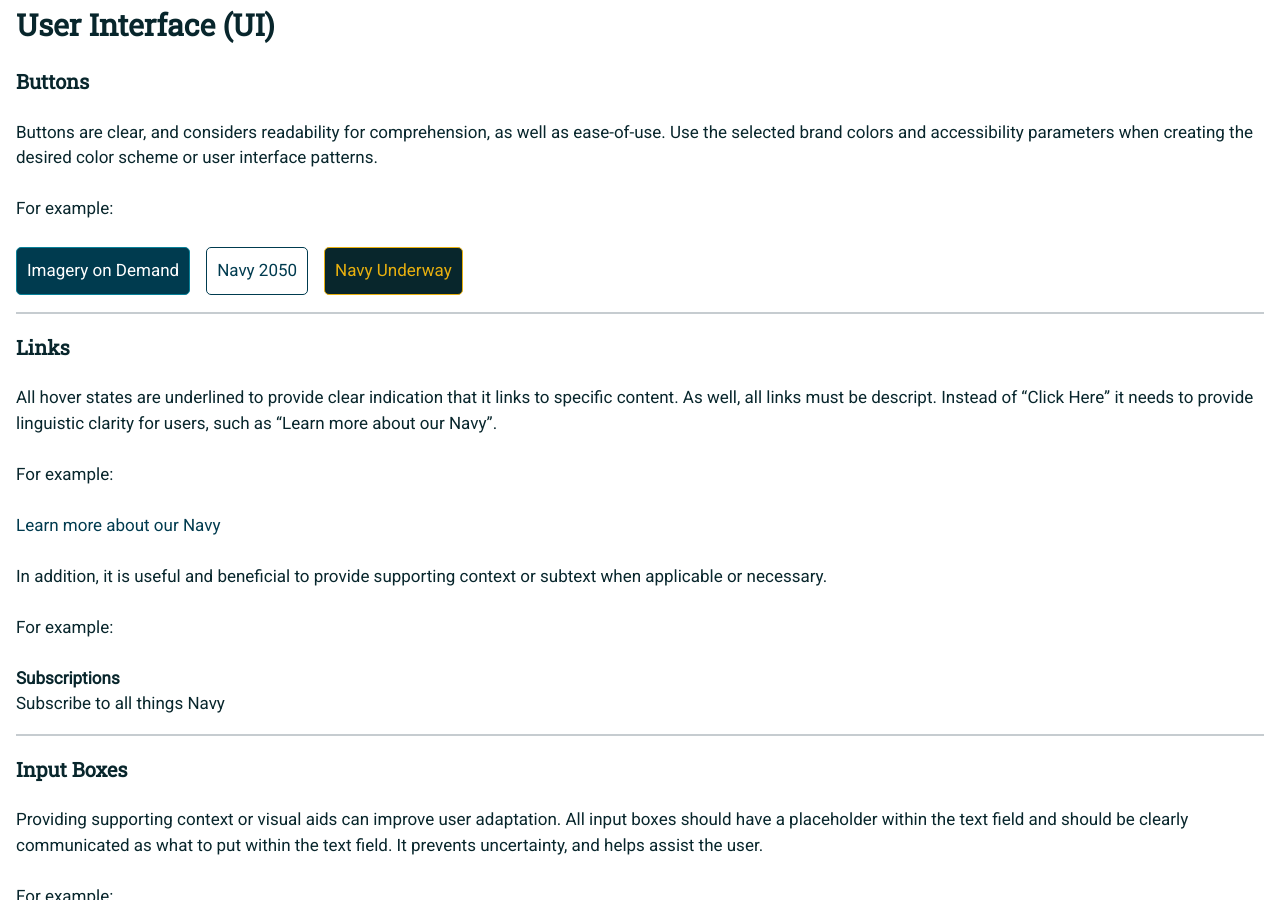
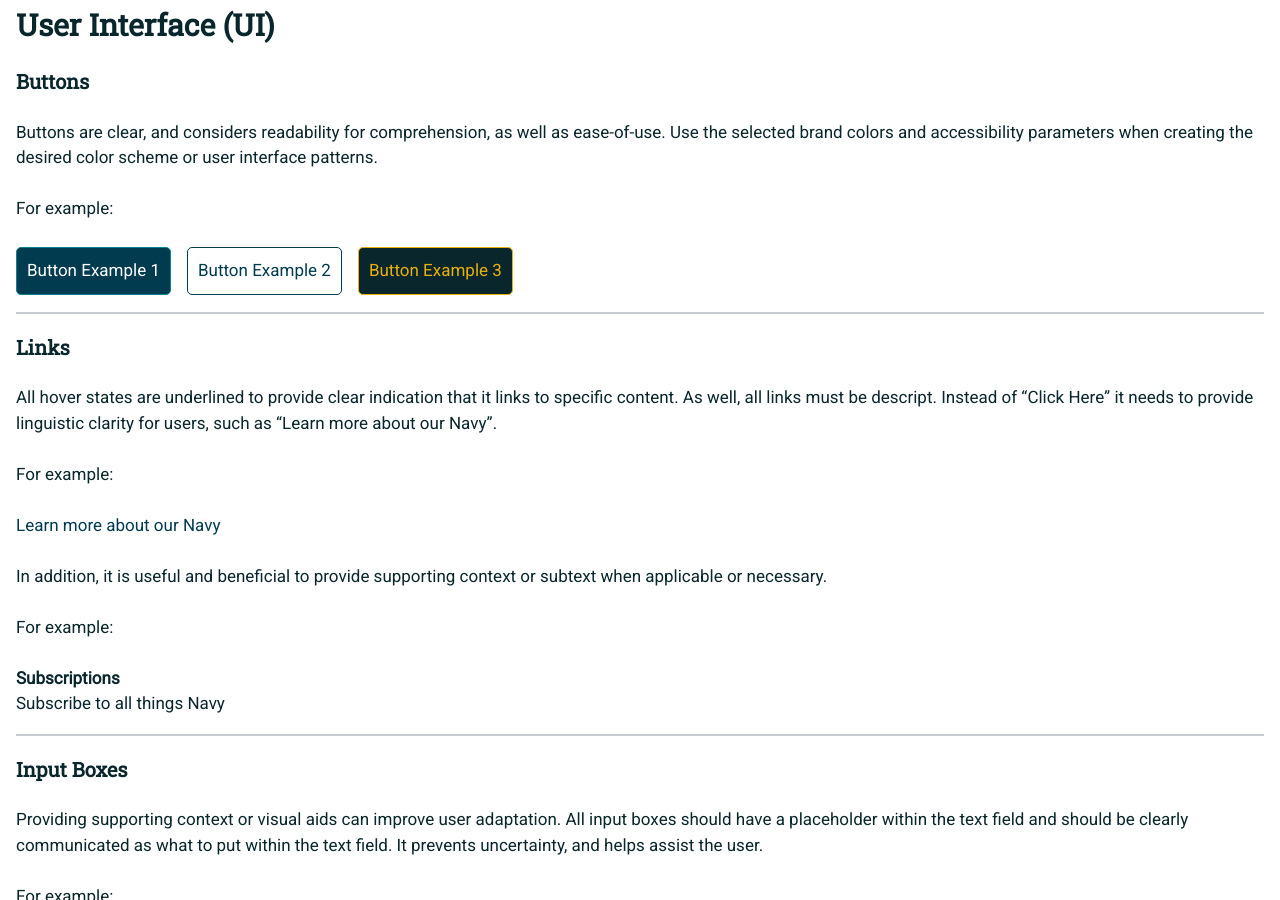
Before and after one commit to usnavy/Navy-Design-Guide, a Jekyll site: the page built from ui-elements.md, in a window 1280 px wide and 900 px high, scrolled down 1705 px. Built offline with Jekyll 4.4.1, drawn with Linux system fonts in a browser that asks for light colours; nearby versions of some CDN libraries; our own code applies the rules of GitHub Pages for plain Markdown files.

Commit message:
Update ui-elements.md

```diff
--- a/ui-elements.md
+++ b/ui-elements.md
@@ -6,11 +6,11 @@ Buttons are clear, and considers readability for comprehension, as well as ease-
 
 For example:
 
-<button class="button-example">Imagery on Demand</button>
+<button class="button-example">Button Example 1</button>
 
-<button class="button-example-2">Navy 2050</button>
+<button class="button-example-2">Button Example 2</button>
 
-<button class="button-example-3">Navy Underway</button>
+<button class="button-example-3">Button Example 3</button>
 
 <hr>
 
```
